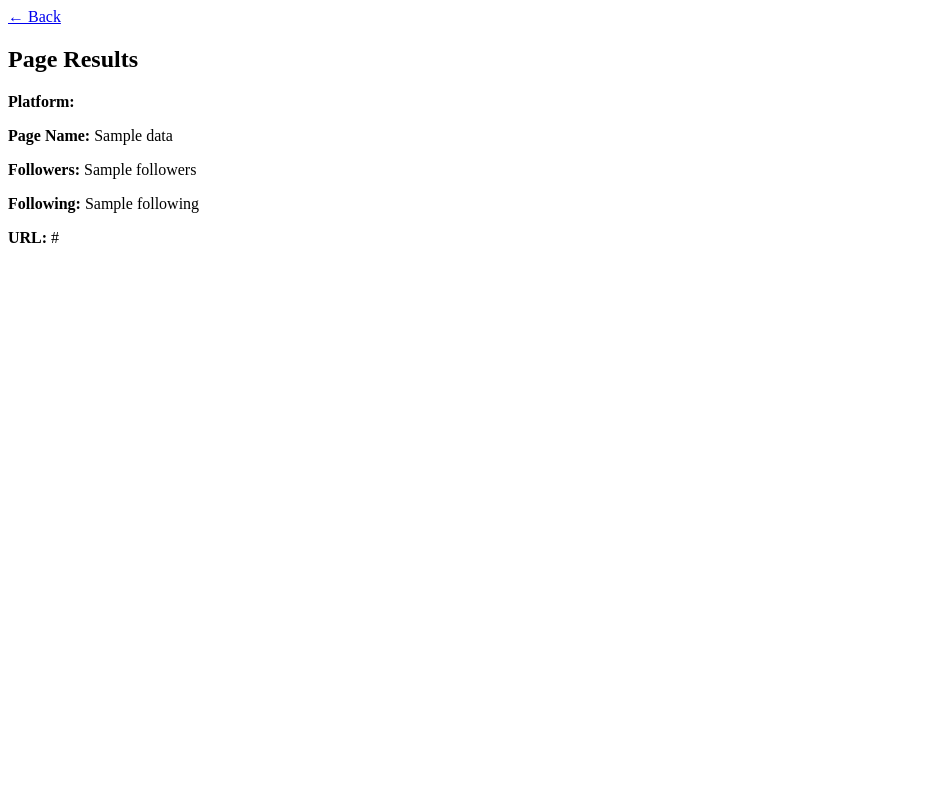
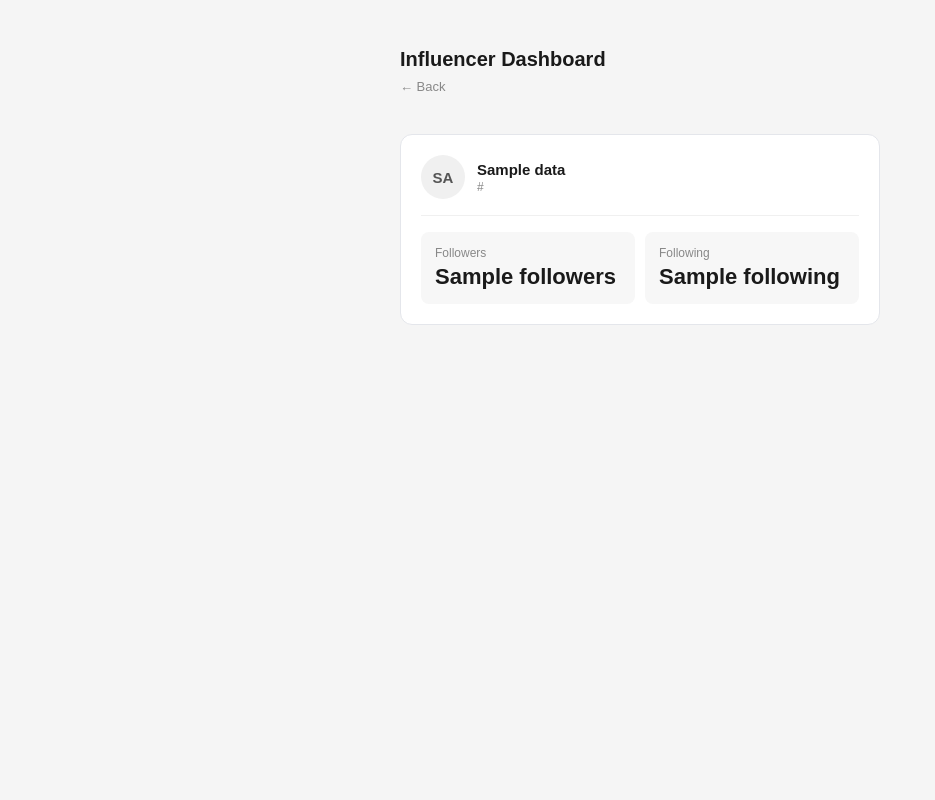
Before and after one commit to Muhammad-Umar96/influencer_dashboard, a Flask app: template templates/result.html in a window 1280 px wide. Shown: the whole page, without its empty margins (0-935 px from the left). Run offline with Flask 3, Linux system fonts and the light colour scheme; the template is opened without the code that fills it: most values are stand-ins (such as "Sample title", 1, 10 or a date in 2020).

Commit message:
Added GUI styles

```diff
--- a/app.py
+++ b/app.py
@@ -12,10 +12,10 @@ def followers():
     url = request.args.get('url')
 
     if not url:
-        return jsonify({"error": "Please provide a url parameter"}), 400
+        return render_template('index.html', error="Please provide a URL.")
 
-    if not any(platform in url for platform in ["facebook.com", "instagram.com", "youtube.com", "tiktok.com"]):
-        return jsonify({"error": "Please provide a valid Facebook, Instagram, YouTube or TikTok URL"}), 400
+    if not any(word in url for word in ["facebook.com", "instagram.com", "youtube.com", "tiktok.com"]):
+        return render_template('index.html', error="Please provide a valid Facebook, Instagram, YouTube or TikTok URL.")
 
     result = scrape(url)
     print(result)
@@ -28,20 +28,14 @@ def api_followers():
     if not url:
         return jsonify({"error": "Please provide a url parameter"}), 400
 
-    if "facebook.com" not in url and "instagram.com" not in url:
-        return jsonify({"error": "Please provide a valid Facebook or Instagram URL"}), 400
+    if not any(word in url for word in ["facebook.com", "instagram.com", "youtube.com", "tiktok.com"]):
+        return jsonify({"error": "Please provide a valid Facebook, Instagram, YouTube or TikTok URL."}), 400
 
     try:
         result = scrape(url)
         return jsonify(result)
     except Exception as e:
-        return jsonify({
-            "url": url,
-            "page_name": None,
-            "followers": None,
-            "following": None,
-            "error": str(e)
-        }), 500
+        return jsonify({"error": str(e)}), 500
 
 if __name__ == '__main__':
-    app.run(host='0.0.0.0', port=5000, debug=True)
+    app.run(debug=True)
--- /dev/null
+++ b/static/style.css
@@ -0,0 +1,45 @@
+* { box-sizing: border-box; margin: 0; padding: 0; }
+
+body {
+    font-family: Arial, sans-serif;
+    background: #f5f5f5;
+    min-height: 100vh;
+    display: flex;
+    justify-content: center;
+    padding: 3rem 1rem;
+}
+
+.wrap { width: 100%; max-width: 480px; }
+
+h1 { font-size: 20px; font-weight: 600; color: #1a1a1a; margin-bottom: 6px; }
+.sub { font-size: 13px; color: #888; margin-bottom: 1.5rem; }
+
+.back {
+    display: inline-block;
+    font-size: 13px;
+    color: #888;
+    text-decoration: none;
+    margin-bottom: 1.5rem;
+}
+.back:hover { color: #1a1a1a; }
+
+.row { display: flex; gap: 8px; margin-bottom: 12px; }
+.row input { flex: 1; padding: 10px 12px; border: 1px solid #ddd; border-radius: 8px; font-size: 14px; outline: none; }
+.row input:focus { border-color: #1a1a1a; }
+
+button { padding: 10px 16px; background: #1a1a1a; color: white; border: none; border-radius: 8px; font-size: 14px; cursor: pointer; }
+button:hover { background: #333; }
+
+.err { font-size: 13px; color: #cc0000; background: #fff0f0; border: 1px solid #ffcccc; border-radius: 8px; padding: 10px 12px; margin-top: 12px; }
+
+.result { background: white; border: 1px solid #e4e6eb; border-radius: 12px; padding: 1.25rem; margin-top: 1rem; }
+
+.rhead { display: flex; align-items: center; gap: 12px; margin-bottom: 1rem; padding-bottom: 1rem; border-bottom: 1px solid #f0f0f0; }
+.av { width: 44px; height: 44px; border-radius: 50%; background: #f0f0f0; display: flex; align-items: center; justify-content: center; font-size: 15px; font-weight: 600; color: #555; flex-shrink: 0; }
+.rname { font-size: 15px; font-weight: 600; color: #1a1a1a; }
+.rurl { font-size: 12px; color: #888; margin-top: 2px; word-break: break-all; }
+
+.grid { display: grid; grid-template-columns: 1fr 1fr; gap: 10px; }
+.stat { background: #f7f7f7; border-radius: 8px; padding: 14px; }
+.slabel { font-size: 12px; color: #888; margin-bottom: 4px; }
+.sval { font-size: 22px; font-weight: 600; color: #1a1a1a; }
--- a/templates/result.html
+++ b/templates/result.html
@@ -2,32 +2,55 @@
 <html lang="en">
 <head>
     <meta charset="UTF-8">
-    <title>Results</title>
+    <title>Results - Influencer Dashboard</title>
+    <link rel="stylesheet" href="{{ url_for('static', filename='style.css') }}">
 </head>
 <body>
+    <div class="wrap">
+        <h1>Influencer Dashboard</h1>
 
-    <a href="/">← Back</a>
+        <a href="/" class="back">← Back</a>
 
-    <h2>Page Results</h2>
+        {% if data.page_name or data.channel_name %}
 
-    {% if data.page_name %}
+        <div class="result">
+            <div class="rhead">
+                <div class="av">
+                    {{ (data.page_name or data.channel_name)[:2].upper() }}
+                </div>
+                <div>
+                    <div class="rname">{{ data.page_name or data.channel_name }}</div>
+                    <div class="rurl">{{ data.url }}</div>
+                </div>
+            </div>
 
-        <p><strong>Platform:</strong> {{ data.platform }}</p>
-        <p><strong>Page Name:</strong> {{ data.page_name }}</p>
-        <p><strong>Followers:</strong> {{ data.followers or '—' }}</p>
-        <p><strong>Following:</strong> {{ data.following or '—' }}</p>
-        <p><strong>URL:</strong> {{ data.url }}</p>
+            <div class="grid">
+                <div class="stat">
+                    <div class="slabel">
+                        {% if data.platform == 'YouTube' %}
+                            Subscribers
+                        {% else %}
+                            Followers
+                        {% endif %}
+                    </div>
+                    <div class="sval">
+                        {{ data.followers or data.subscribers or '—' }}
+                    </div>
+                </div>
 
-    {% elif data.channel_name %}
-        <p><strong>Platform:</strong> {{ data.platform }}</p>
-        <p><strong>Channel Name:</strong> {{ data.channel_name }}</p>
-        <p><strong>Subscribers:</strong> {{ data.subscribers or '—' }}</p>
-        <p><strong>URL:</strong> {{ data.url }}</p>
+                {% if data.platform != 'YouTube' %}
+                <div class="stat">
+                    <div class="slabel">Following</div>
+                    <div class="sval">{{ data.following or '—' }}</div>
+                </div>
+                {% endif %}
+            </div>
+        </div>
 
-    {% else %}
-        <p>Could not fetch data. Please try again.</p>
+        {% else %}
+        <div class="err">Could not fetch data. Please check the URL and try again.</div>
+        {% endif %}
 
-    {% endif %}
-
+    </div>
 </body>
 </html>
```
Also changed, not shown: templates/index.html (+14 -12 lines).
